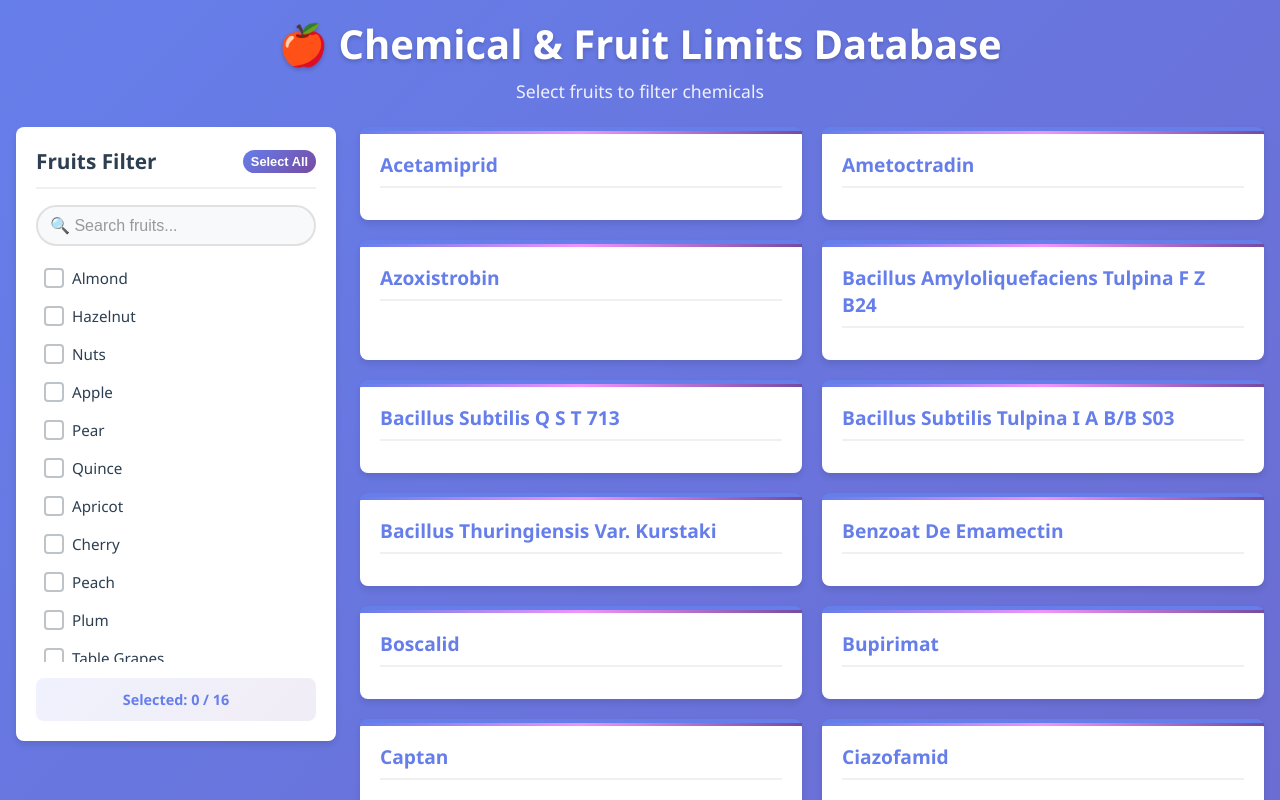
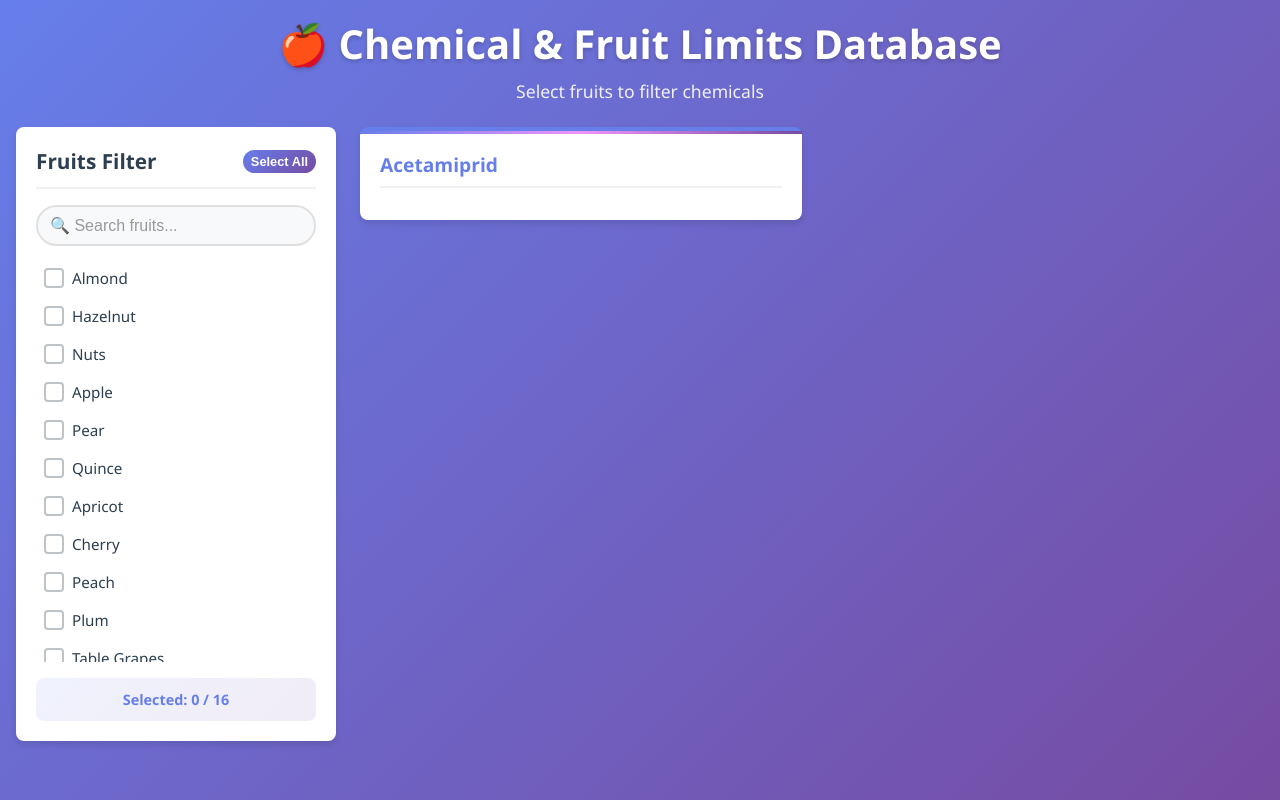
Before and after one commit to NikolayFrontEnd/agroDraft, a React (Vite) app: page / in a window 1280 px wide. Shown: the top 800 px of the page. Built offline with nearby package versions, Linux system fonts and the light colour scheme.

Commit message:
Filtered by chemical

```diff
--- a/src/App.jsx
+++ b/src/App.jsx
@@ -2,6 +2,8 @@
 import { useEffect, useState } from 'react';
 import fruits from '../lmr.json';
 import './a.scss';
+
+const arr = ["apple", 'pear'];
 
 export const Header = () =>{
   return(
@@ -34,7 +36,9 @@ export const FruitTable = ({selectedFruits}) =>{
     <>
             <main className="results-section">
           <div className="chemicals-grid">
-            {Object.entries(fruits).map(([chemical, fruitsMap]) => (
+            {Object.entries(fruits)
+.filter(([chemical])=>chemical === "acetamiprid")
+.map(([chemical, fruitsMap]) => (
               <div key={chemical} className="chemical-card">
                 <h2 className="chemical-title">{chemical}</h2>
                 <ul className="fruits-list">
@@ -109,10 +113,6 @@ function App() {
     'technical_grapes', 'strawberry', 'blackberry', 'raspberry', 'blueberry'
   ];
 
-
-
-
-
   return (
     <div className="app-container">
       <Header />
```
